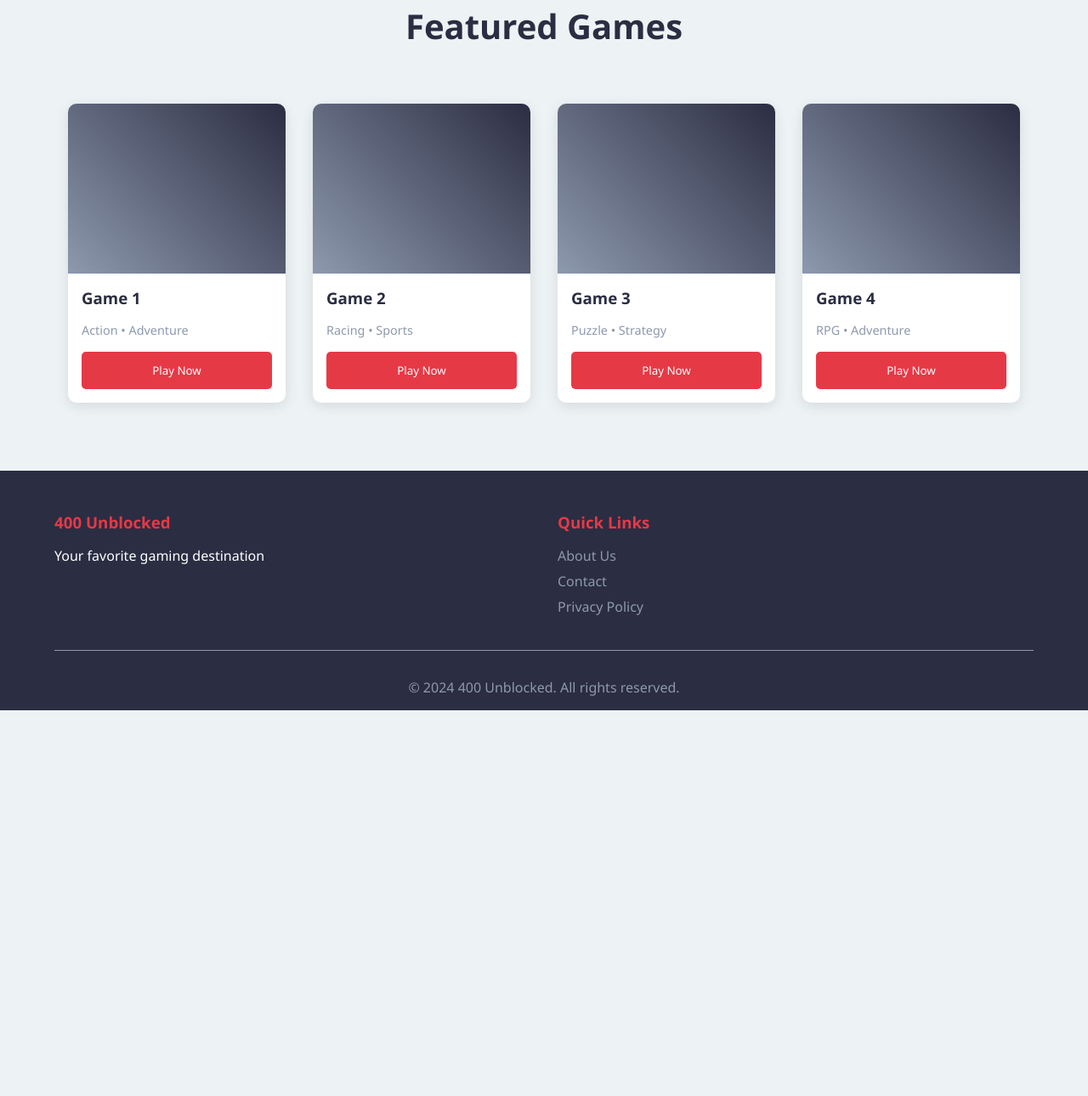
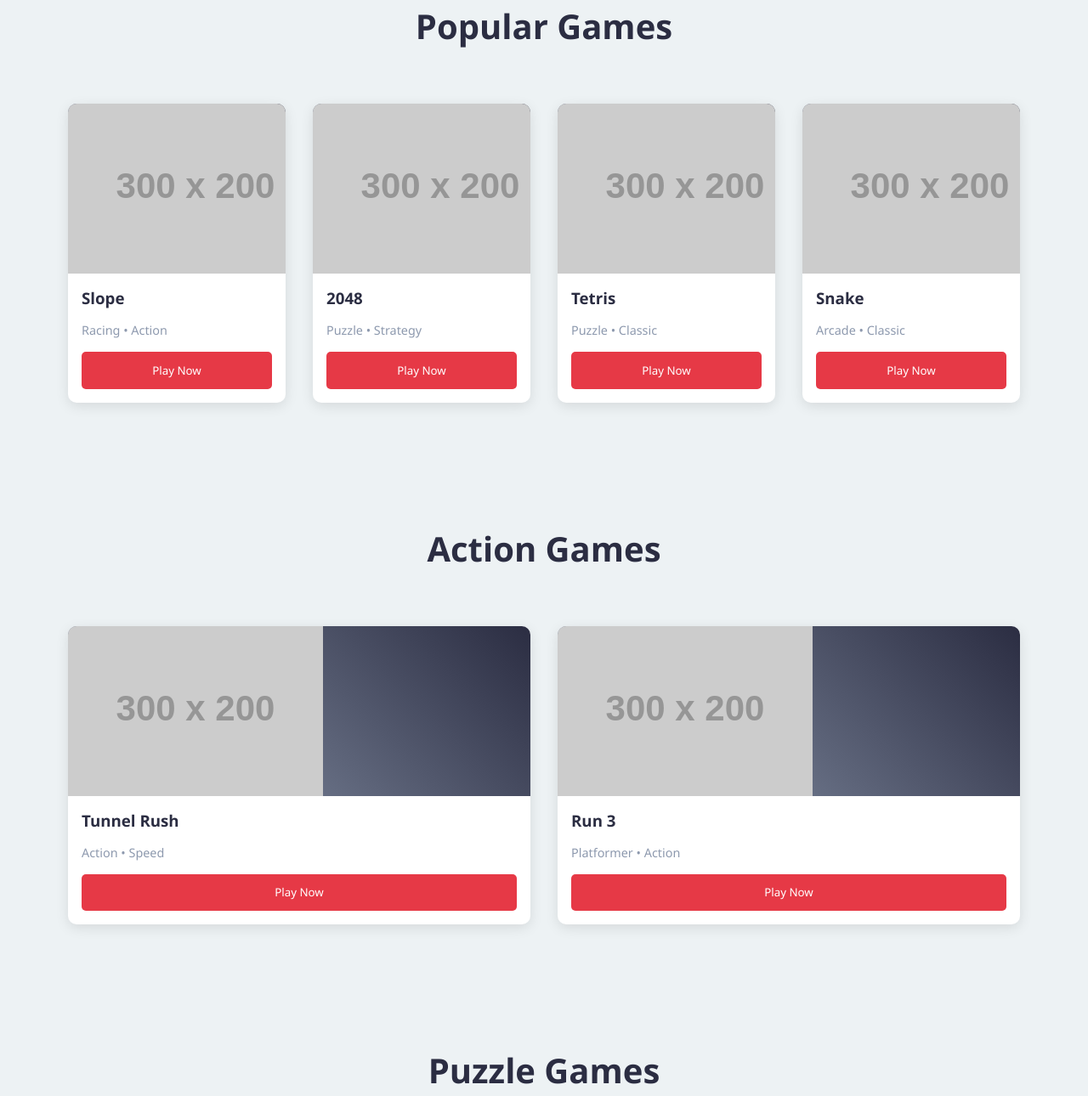
Before and after one commit to Twavl/400Unblockedd, a plain HTML site: page index.html in a window 1280 px wide. Shown: the part 601-1891 px from the top of the page at 85% size. Before the commit the page ends 1437 px from the top, so only its background shows below. Drawn offline with Linux system fonts and the light colour scheme; placeholder pictures from the web are drawn by us.

Commit message:
Update index.html

```diff
--- a/index.html
+++ b/index.html
@@ -14,9 +14,9 @@
         </div>
         <div class="nav-links">
             <a href="#" class="active">Home</a>
-            <a href="#">Popular</a>
-            <a href="#">New Games</a>
-            <a href="#">Categories</a>
+            <a href="#popular">Popular</a>
+            <a href="#action">Action</a>
+            <a href="#puzzle">Puzzle</a>
         </div>
     </nav>
 
@@ -29,32 +29,94 @@
         </div>
     </div>
 
-    <div class="featured-games">
-        <h2>Featured Games</h2>
+    <div class="featured-games" id="popular">
+        <h2>Popular Games</h2>
         <div class="game-grid">
             <div class="game-card">
-                <div class="game-image"></div>
-                <h3>Game 1</h3>
-                <p>Action • Adventure</p>
-                <button class="play-btn">Play Now</button>
+                <div class="game-image">
+                    <img src="https://via.placeholder.com/300x200/333333/ff1e1e?text=Slope" alt="Slope">
+                </div>
+                <h3>Slope</h3>
+                <p>Racing • Action</p>
+                <button class="play-btn" data-game="slope">Play Now</button>
             </div>
             <div class="game-card">
-                <div class="game-image"></div>
-                <h3>Game 2</h3>
-                <p>Racing • Sports</p>
-                <button class="play-btn">Play Now</button>
+                <div class="game-image">
+                    <img src="https://via.placeholder.com/300x200/333333/ff1e1e?text=2048" alt="2048">
+                </div>
+                <h3>2048</h3>
+                <p>Puzzle • Strategy</p>
+                <button class="play-btn" data-game="2048">Play Now</button>
             </div>
             <div class="game-card">
-                <div class="game-image"></div>
-                <h3>Game 3</h3>
-                <p>Puzzle • Strategy</p>
-                <button class="play-btn">Play Now</button>
+                <div class="game-image">
+                    <img src="https://via.placeholder.com/300x200/333333/ff1e1e?text=Tetris" alt="Tetris">
+                </div>
+                <h3>Tetris</h3>
+                <p>Puzzle • Classic</p>
+                <button class="play-btn" data-game="tetris">Play Now</button>
             </div>
             <div class="game-card">
-                <div class="game-image"></div>
-                <h3>Game 4</h3>
-                <p>RPG • Adventure</p>
-                <button class="play-btn">Play Now</button>
+                <div class="game-image">
+                    <img src="https://via.placeholder.com/300x200/333333/ff1e1e?text=Snake" alt="Snake">
+                </div>
+                <h3>Snake</h3>
+                <p>Arcade • Classic</p>
+                <button class="play-btn" data-game="snake">Play Now</button>
+            </div>
+        </div>
+    </div>
+
+    <div class="featured-games" id="action">
+        <h2>Action Games</h2>
+        <div class="game-grid">
+            <div class="game-card">
+                <div class="game-image">
+                    <img src="https://via.placeholder.com/300x200/333333/ff1e1e?text=Tunnel+Rush" alt="Tunnel Rush">
+                </div>
+                <h3>Tunnel Rush</h3>
+                <p>Action • Speed</p>
+                <button class="play-btn" data-game="tunnel-rush">Play Now</button>
+            </div>
+            <div class="game-card">
+                <div class="game-image">
+                    <img src="https://via.placeholder.com/300x200/333333/ff1e1e?text=Run+3" alt="Run 3">
+                </div>
+                <h3>Run 3</h3>
+                <p>Platformer • Action</p>
+                <button class="play-btn" data-game="run3">Play Now</button>
+            </div>
+        </div>
+    </div>
+
+    <div class="featured-games" id="puzzle">
+        <h2>Puzzle Games</h2>
+        <div class="game-grid">
+            <div class="game-card">
+                <div class="game-image">
+                    <img src="https://via.placeholder.com/300x200/333333/ff1e1e?text=Minesweeper" alt="Minesweeper">
+                </div>
+                <h3>Minesweeper</h3>
+                <p>Puzzle • Strategy</p>
+                <button class="play-btn" data-game="minesweeper">Play Now</button>
+            </div>
+            <div class="game-card">
+                <div class="game-image">
+                    <img src="https://via.placeholder.com/300x200/333333/ff1e1e?text=Sudoku" alt="Sudoku">
+                </div>
+                <h3>Sudoku</h3>
+                <p>Puzzle • Numbers</p>
+                <button class="play-btn" data-game="sudoku">Play Now</button>
+            </div>
+        </div>
+    </div>
+
+    <!-- Game Modal -->
+    <div id="gameModal" class="modal">
+        <div class="modal-content">
+            <div class="game-frame-container">
+                <button class="fullscreen-btn"><i class="fas fa-expand"></i></button>
+                <iframe class="game-frame" id="gameFrame" src="" frameborder="0" allowfullscreen></iframe>
             </div>
         </div>
     </div>
@@ -67,9 +129,9 @@
             </div>
             <div class="footer-section">
                 <h3>Quick Links</h3>
-                <a href="#">About Us</a>
-                <a href="#">Contact</a>
-                <a href="#">Privacy Policy</a>
+                <a href="#popular">Popular Games</a>
+                <a href="#action">Action Games</a>
+                <a href="#puzzle">Puzzle Games</a>
             </div>
         </div>
         <div class="footer-bottom">
```
